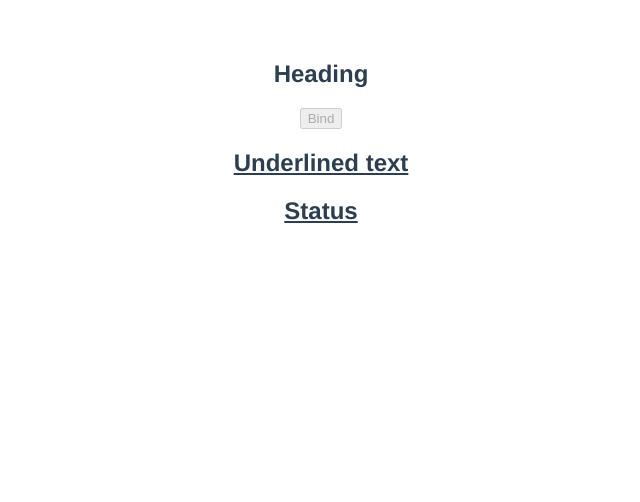
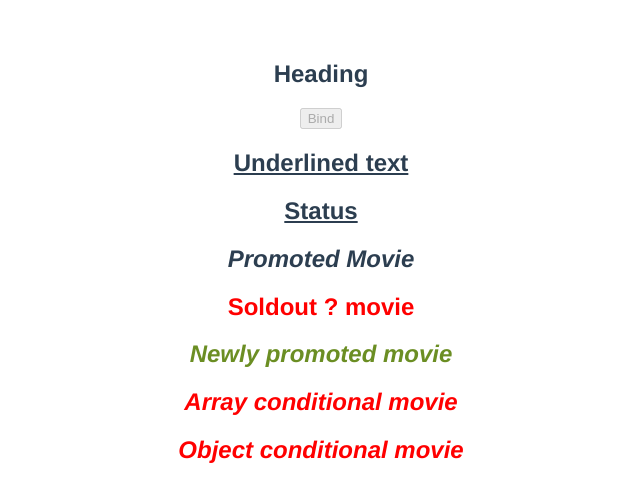
Before and after one commit to tanuuu18/Learning-Vue.js-3, a Vue app in the folder hello-world/: page / in a window 1280 px wide. Shown: the top 502 px of the page, without its empty margins (319-959 px from the left). Built offline with nearby package versions, Linux system fonts and the light colour scheme.

Commit message:
8. Binding Classes

```diff
--- a/hello-world/src/App.vue
+++ b/hello-world/src/App.vue
@@ -4,6 +4,19 @@
   <button v-bind:disabled="isDisabled">Bind</button>
   <h2 class="underline">Underlined text</h2>
   <h2 class="underline"  v-bind:class="status">Status</h2>
+  <h2 v-bind:class="isPromoted && 'promoted'">Promoted Movie</h2>
+  <!-- Conditional Binding of class -->
+  <h2 v-bind:class="isSoldout ? 'sold-out':'new'">Soldout ? movie</h2>
+  <!-- Array binding of class -->
+  <h2 v-bind:class="['new','promoted']">Newly promoted movie</h2>
+  <h2 v-bind:class="[isPromoted && 'promoted',isSoldout ? 'sold-out':'new']">Array conditional movie</h2>
+  <!-- Object binding of class -->
+  <h2 v-bind:class="{
+    promoted: isPromoted,
+    new: !isSoldout,
+    'sold-out':isSoldout
+  }">Object conditional movie</h2>
+
 </template>
 
 <script>
@@ -15,7 +28,9 @@ export default {
     return {
       headingId:"heading",
       isDisabled:true,
-      status:"success"
+      status:"success",
+      isPromoted:true,
+      isSoldout:true
     }
   }
 }
@@ -33,4 +48,15 @@ export default {
   .underline{
   text-decoration: underline;
 }
+
+.promoted{
+  font-style: italic;
+}
+.new{
+  color: olivedrab;
+}
+
+.sold-out{
+  color: red;
+}
 </style>
```
